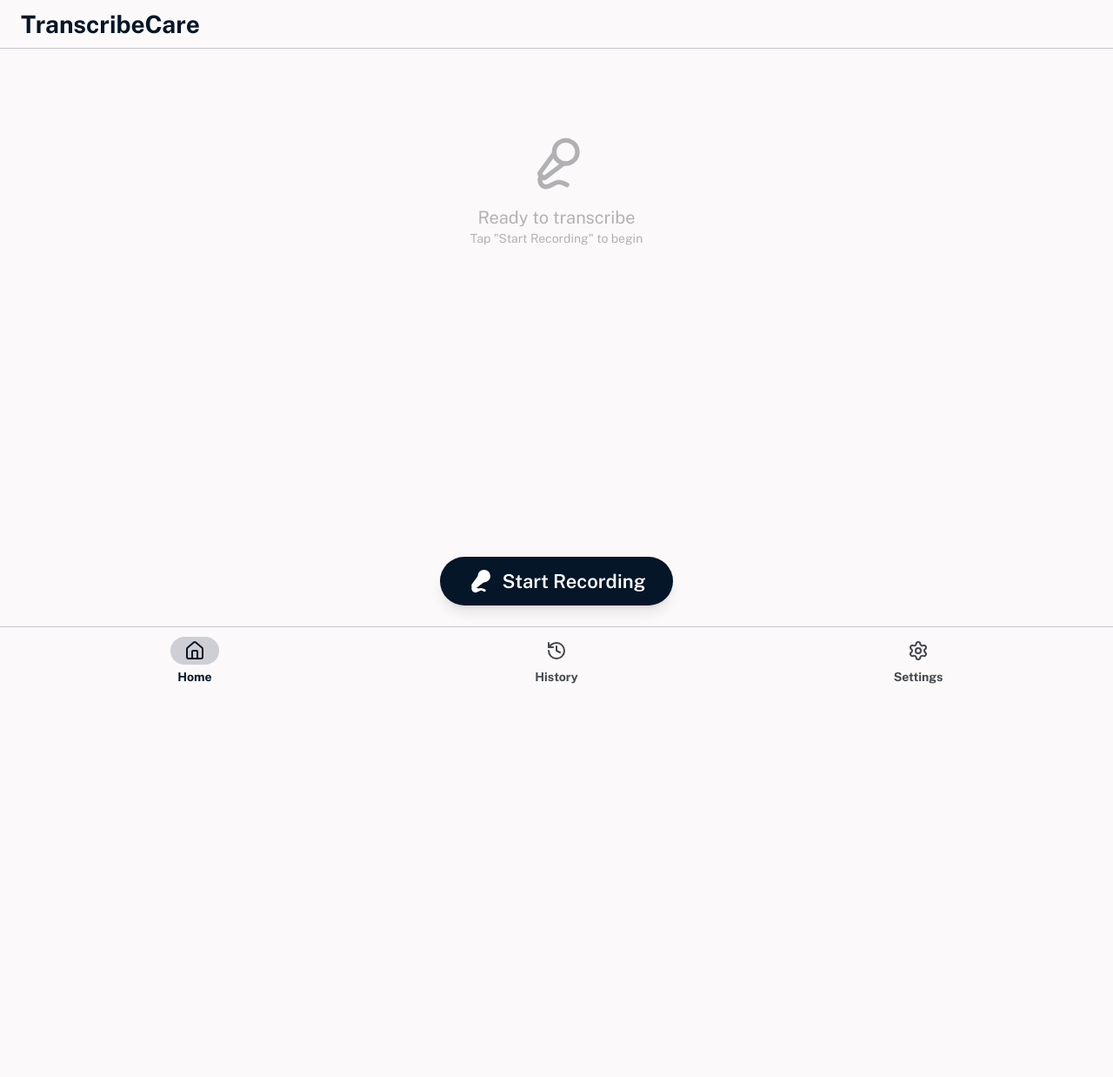
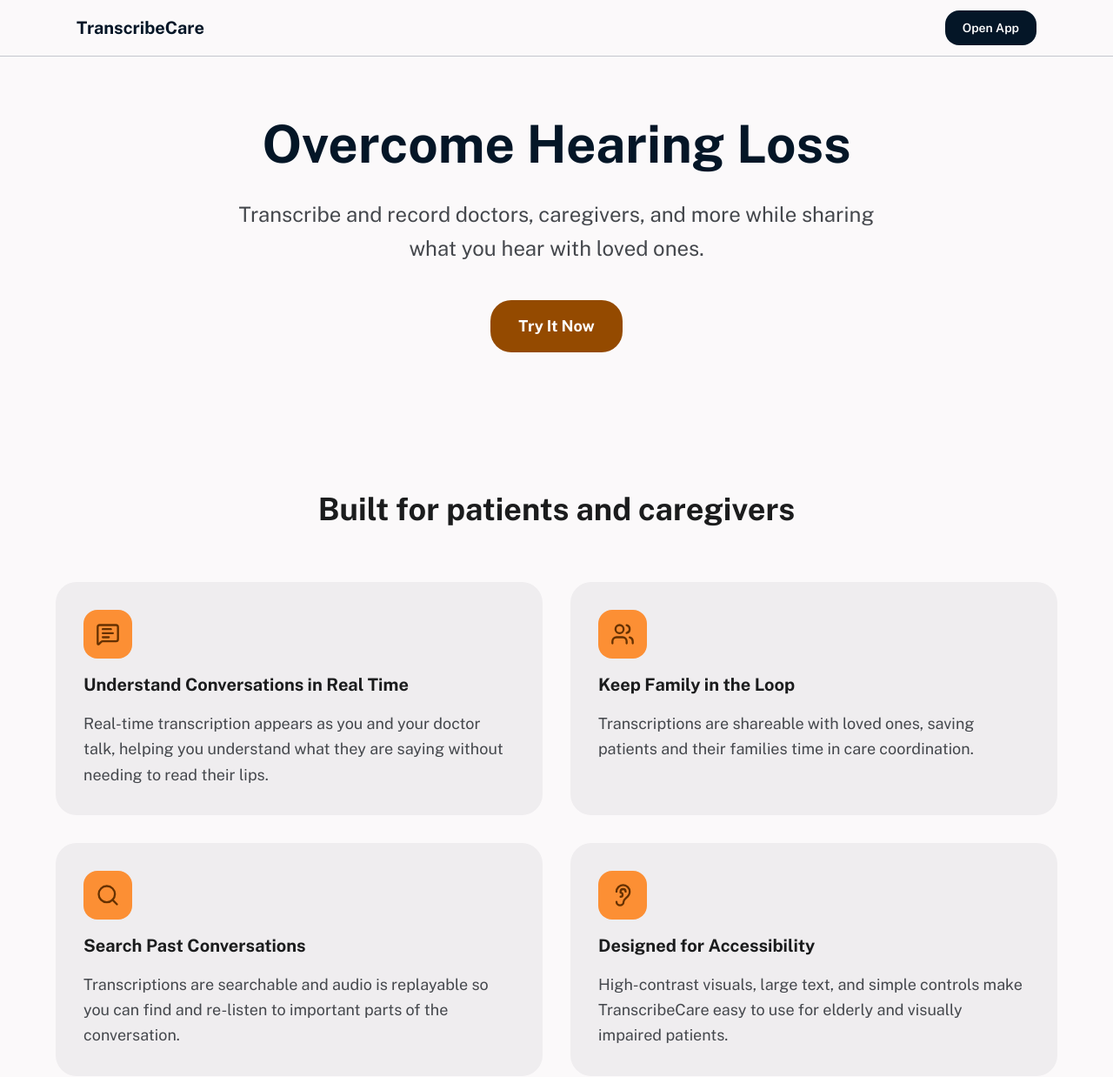
Before and after one commit to Gregory-Ledray/transcribecare, a React (Vite) app in the folder web/: page / in a window 1280 px wide. Shown: the top 1238 px of the page at 87% size. Before the commit the page ends 800 px from the top, so only its background shows below. Built offline with nearby package versions, Linux system fonts and the light colour scheme.

Commit message:
create initial version of the home page

```diff
--- a/web/src/App.tsx
+++ b/web/src/App.tsx
@@ -22,6 +22,7 @@ import {
   Share2
 } from 'lucide-react';
 import React, { useState, useEffect, useRef, ReactNode, useMemo } from 'react';
+import { Link } from 'react-router-dom';
 
 // --- Types ---
 type Tab = 'home' | 'history' | 'settings';
@@ -48,7 +49,7 @@ interface RecordingSession {
 function Header({ onSettingsClick }: { onSettingsClick: () => void }) {
   return (
     <header className="fixed top-0 w-full bg-surface z-50 border-b border-outline-variant flex justify-between items-center px-container-margin h-touch-target-min">
-      <div className="text-[28px] font-bold text-primary">TranscribeCare</div>
+      <Link to="/" className="text-[28px] font-bold text-primary">TranscribeCare</Link>
     </header>
   );
 }
--- /dev/null
+++ b/web/src/HomePage.tsx
@@ -0,0 +1,148 @@
+import { motion } from 'motion/react';
+import { Ear, MessageSquareText, Users, Search } from 'lucide-react';
+import { Link } from 'react-router-dom';
+import type { ReactNode } from 'react';
+
+interface FeatureCardProps {
+  icon: ReactNode;
+  title: string;
+  description: string;
+}
+
+function FeatureCard({ icon, title, description }: FeatureCardProps) {
+  return (
+    <motion.div
+      initial={{ opacity: 0, y: 24 }}
+      whileInView={{ opacity: 1, y: 0 }}
+      viewport={{ once: true, margin: '-50px' }}
+      transition={{ duration: 0.5 }}
+      className="bg-surface-container rounded-xl p-8 flex flex-col gap-4"
+    >
+      <div className="w-14 h-14 rounded-lg bg-secondary-container flex items-center justify-center text-on-secondary-container">
+        {icon}
+      </div>
+      <h3 className="text-xl font-bold text-on-background">{title}</h3>
+      <p className="text-on-surface-variant text-lg leading-relaxed">{description}</p>
+    </motion.div>
+  );
+}
+
+export default function HomePage() {
+  return (
+    <div className="min-h-screen bg-background">
+      {/* Navigation */}
+      <nav className="fixed top-0 w-full bg-surface/90 backdrop-blur-sm z-50 border-b border-outline-variant">
+        <div className="max-w-6xl mx-auto px-6 h-16 flex items-center justify-between">
+          <Link to="/" className="text-xl font-bold text-primary">TranscribeCare</Link>
+          <Link
+            to="/app"
+            className="bg-primary text-on-primary px-5 py-2.5 rounded-lg font-semibold text-sm hover:opacity-90 transition-opacity"
+          >
+            Open App
+          </Link>
+        </div>
+      </nav>
+
+      {/* Hero Section */}
+      <section className="pt-32 pb-20 px-6">
+        <div className="max-w-4xl mx-auto text-center">
+          <motion.h1
+            initial={{ opacity: 0, y: 20 }}
+            animate={{ opacity: 1, y: 0 }}
+            transition={{ duration: 0.6 }}
+            className="text-4xl md:text-6xl font-bold text-primary leading-tight"
+          >
+            Overcome Hearing Loss
+          </motion.h1>
+          <motion.p
+            initial={{ opacity: 0, y: 20 }}
+            animate={{ opacity: 1, y: 0 }}
+            transition={{ duration: 0.6, delay: 0.15 }}
+            className="mt-6 text-xl md:text-2xl text-on-surface-variant leading-relaxed max-w-3xl mx-auto"
+          >
+            Transcribe and record doctors, caregivers, and more while sharing
+            what you hear with loved ones.
+          </motion.p>
+          <motion.div
+            initial={{ opacity: 0, y: 20 }}
+            animate={{ opacity: 1, y: 0 }}
+            transition={{ duration: 0.6, delay: 0.3 }}
+            className="mt-10 flex flex-col sm:flex-row gap-4 justify-center"
+          >
+            <Link
+              to="/app"
+              className="bg-secondary text-on-secondary px-8 py-4 rounded-xl font-bold text-lg hover:opacity-90 transition-opacity inline-block"
+            >
+              Try It Now
+            </Link>
+          </motion.div>
+        </div>
+      </section>
+
+      {/* Features Section */}
+      <section className="py-20 px-6 bg-surface">
+        <div className="max-w-6xl mx-auto">
+          <h2 className="text-3xl md:text-4xl font-bold text-center text-on-background mb-16">
+            Built for patients and caregivers
+          </h2>
+          <div className="grid md:grid-cols-2 gap-8">
+            <FeatureCard
+              icon={<MessageSquareText size={28} />}
+              title="Understand Conversations in Real Time"
+              description="Real-time transcription appears as you and your doctor talk, helping you understand what they are saying without needing to read their lips."
+            />
+            <FeatureCard
+              icon={<Users size={28} />}
+              title="Keep Family in the Loop"
+              description="Transcriptions are shareable with loved ones, saving patients and their families time in care coordination."
+            />
+            <FeatureCard
+              icon={<Search size={28} />}
+              title="Search Past Conversations"
+              description="Transcriptions are searchable and audio is replayable so you can find and re-listen to important parts of the conversation."
+            />
+            <FeatureCard
+              icon={<Ear size={28} />}
+              title="Designed for Accessibility"
+              description="High-contrast visuals, large text, and simple controls make TranscribeCare easy to use for elderly and visually impaired patients."
+            />
+          </div>
+        </div>
+      </section>
+
+      {/* CTA Section */}
+      <section className="py-20 px-6">
+        <div className="max-w-3xl mx-auto text-center">
+          <h2 className="text-3xl md:text-4xl font-bold text-primary mb-6">
+            Never miss what your doctor says
+          </h2>
+          <p className="text-lg text-on-surface-variant mb-10 leading-relaxed">
+            TranscribeCare gives patients and caregivers confidence that every
+            word is captured, understood, and shareable.
+          </p>
+          <Link
+            to="/app"
+            className="bg-primary text-on-primary px-8 py-4 rounded-xl font-bold text-lg hover:opacity-90 transition-opacity inline-block"
+          >
+            Get Started
+          </Link>
+        </div>
+      </section>
+
+      {/* Footer */}
+      <footer className="border-t border-outline-variant py-8 px-6">
+        <div className="max-w-6xl mx-auto flex flex-col sm:flex-row items-center justify-between gap-4">
+          <span className="text-on-surface-variant text-sm">
+            &copy; {new Date().getFullYear()} TranscribeCare
+          </span>
+          <a
+            href="/PRIVACY_POLICY.md"
+            className="text-on-surface-variant text-sm hover:text-primary transition-colors"
+          >
+            Privacy Policy
+          </a>
+        </div>
+      </footer>
+    </div>
+  );
+}
--- a/web/src/main.tsx
+++ b/web/src/main.tsx
@@ -1,10 +1,17 @@
-import {StrictMode} from 'react';
-import {createRoot} from 'react-dom/client';
+import { StrictMode } from 'react';
+import { createRoot } from 'react-dom/client';
+import { BrowserRouter, Routes, Route } from 'react-router-dom';
 import App from './App.tsx';
+import HomePage from './HomePage.tsx';
 import './index.css';
 
 createRoot(document.getElementById('root')!).render(
   <StrictMode>
-    <App />
+    <BrowserRouter>
+      <Routes>
+        <Route path="/" element={<HomePage />} />
+        <Route path="/app" element={<App />} />
+      </Routes>
+    </BrowserRouter>
   </StrictMode>,
 );
```
Also changed, not shown: web/package.json (+7 -6 lines), 2 other files (tests, documents, lock files or other folders).
